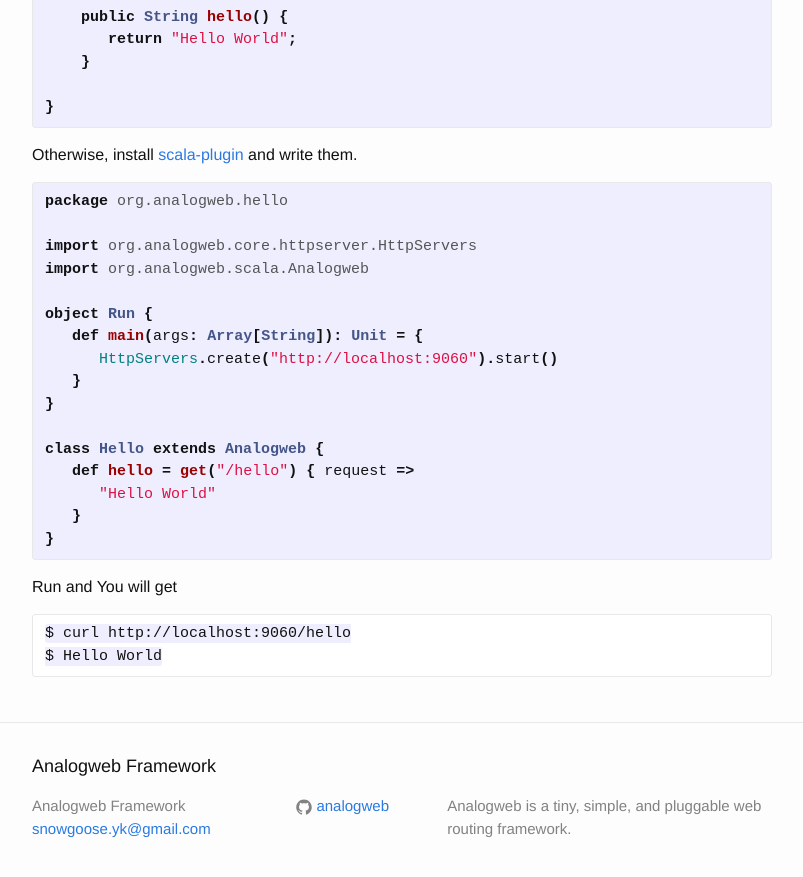
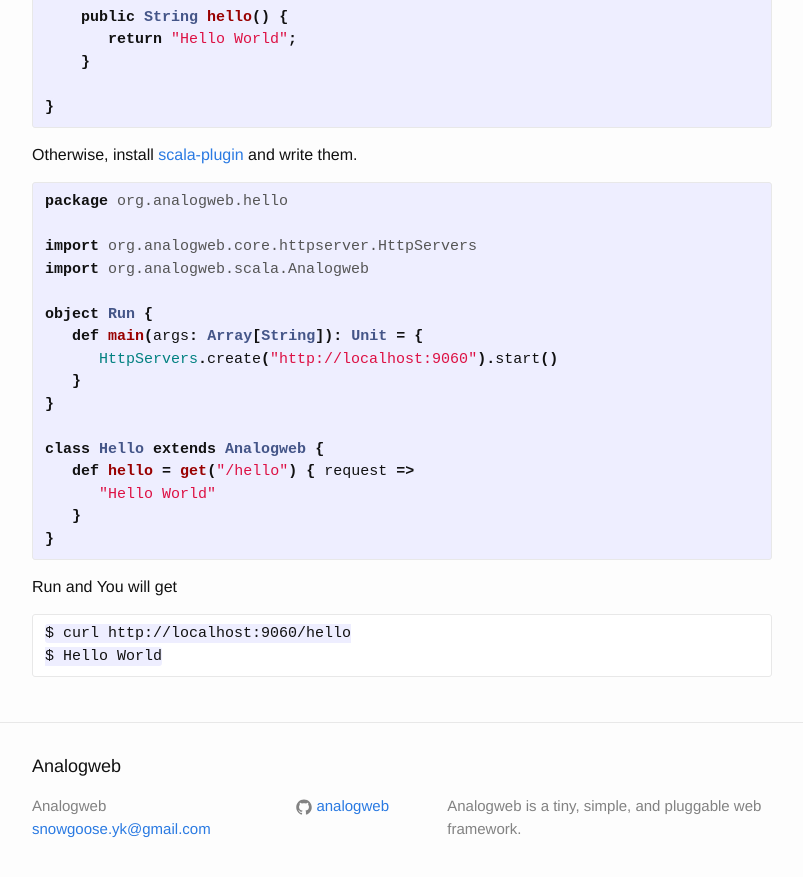
Before and after one commit to analogweb/analogweb.github.io, a Jekyll site: the page built from index.md, in a window 1280 px wide and 900 px high, scrolled down 771 px. Shown: the top 877 px of the window, without its empty margins (238-1041 px from the left). Built offline with Jekyll 4.4.1, drawn with Linux system fonts in a browser that asks for light colours; some of the changed text lies outside the part shown.

Commit message:
Update _config.yml

```diff
--- a/_config.yml
+++ b/_config.yml
@@ -1,8 +1,8 @@
 # Site settings
-title: Analogweb Framework
+title: Analogweb
 email: snowgoose.yk@gmail.com
 description: > # this means to ignore newlines until "baseurl:"
-  Analogweb is a tiny, simple, and pluggable web routing framework.
+  Analogweb is a tiny, simple, and pluggable web framework.
 baseurl: "" # the subpath of your site, e.g. /blog/
 url: "http://analogweb.org" # the base hostname & protocol for your site
 twitter_username:
```
